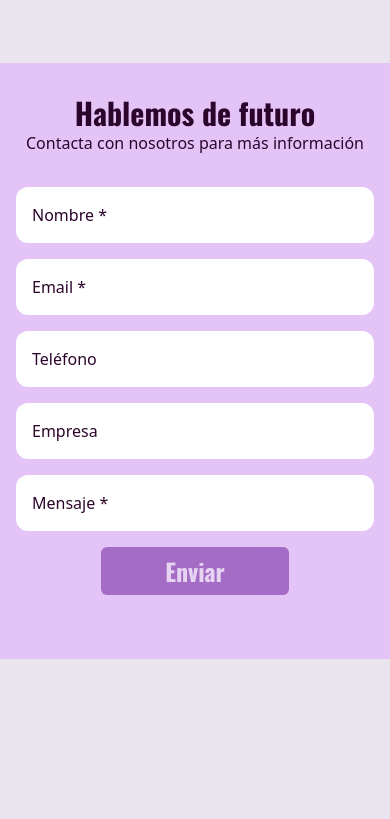
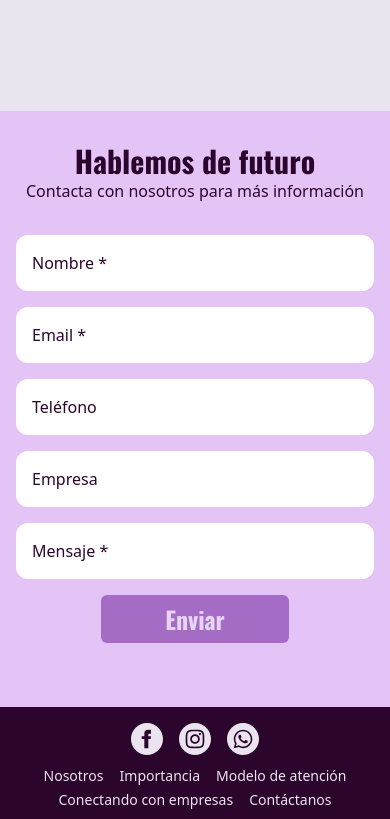
Before and after one commit to darideveloper/fututalent, a Next.js app: page / in a window 390 px wide. Shown: the part 5862-6681 px from the top of the page. Before the commit the page ends 6521 px from the top, so only its background shows below. Built offline with nearby package versions, Linux system fonts and the light colour scheme.

Commit message:
feat (Footer): layout & responsive

```diff
--- /dev/null
+++ b/libs/nav.js
@@ -0,0 +1,22 @@
+export const menuItems = [
+  {
+    "text": "Nosotros",
+    "link": "#ideology",
+  },
+  {
+    "text": "Importancia",
+    "link": "#importance",
+  },
+  {
+    "text": "Modelo de atención",
+    "link": "#care-model",
+  },
+  {
+    "text": "Conectando con empresas",
+    "link": "#companies",
+  },
+  {
+    "text": "Contáctanos",
+    "link": "#contact",
+  }
+]
--- /dev/null
+++ b/libs/socials.js
@@ -0,0 +1,14 @@
+export const socialsData = [
+  {
+    "name": "facebook",
+    "link": "https://www.facebook.com"
+  },
+  {
+    "name": "instagram",
+    "link": "https://www.instagram.com"
+  },
+  {
+    "name": "whatsapp",
+    "link": "https://www.whatsapp.com"
+  }
+]
--- a/pages/_app.jsx
+++ b/pages/_app.jsx
@@ -1,5 +1,11 @@
 import "@/styles/globals.sass"
 
-export default function App({ Component, pageProps }) {
-  return (<Component {...pageProps} />)
+import Layout from "@/sections/Layout"
+
+export default function MyApp({ Component, pageProps }) {
+  return (
+    <Layout>
+      <Component {...pageProps} />
+    </Layout>
+  )
 }
--- a/pages/index.jsx
+++ b/pages/index.jsx
@@ -5,11 +5,10 @@ import Videos from "@/sections/Videos"
 import Founder from "@/sections/Founder"
 import CareModel from "@/sections/CareModel"
 import Importance from "@/sections/Importance"
-import RootLayout from "@/layouts/RootLayout"
 
 export default function Home() {
   return (
-    <RootLayout>
+    <>
       <Hero />
       <About />
       <Ideology />
@@ -17,6 +16,6 @@ export default function Home() {
       <Founder />
       <CareModel />
       <Importance />
-    </RootLayout>
+    </>
   )
 }
--- /dev/null
+++ b/sections/Footer.jsx
@@ -0,0 +1,94 @@
+import { menuItems } from '@/libs/nav'
+import { socialsData } from '@/libs/socials'
+
+import Link from 'next/link'
+
+
+export default function Footer() {
+
+  const svgPaths = {
+    "facebook": "M12 0c-6.627 0-12 5.373-12 12s5.373 12 12 12 12-5.373 12-12-5.373-12-12-12zm3 8h-1.35c-.538 0-.65.221-.65.778v1.222h2l-.209 2h-1.791v7h-3v-7h-2v-2h2v-2.308c0-1.769.931-2.692 3.029-2.692h1.971v3z",
+    "instagram": "M14.829 6.302c-.738-.034-.96-.04-2.829-.04s-2.09.007-2.828.04c-1.899.087-2.783.986-2.87 2.87-.033.738-.041.959-.041 2.828s.008 2.09.041 2.829c.087 1.879.967 2.783 2.87 2.87.737.033.959.041 2.828.041 1.87 0 2.091-.007 2.829-.041 1.899-.086 2.782-.988 2.87-2.87.033-.738.04-.96.04-2.829s-.007-2.09-.04-2.828c-.088-1.883-.973-2.783-2.87-2.87zm-2.829 9.293c-1.985 0-3.595-1.609-3.595-3.595 0-1.985 1.61-3.594 3.595-3.594s3.595 1.609 3.595 3.594c0 1.985-1.61 3.595-3.595 3.595zm3.737-6.491c-.464 0-.84-.376-.84-.84 0-.464.376-.84.84-.84.464 0 .84.376.84.84 0 .463-.376.84-.84.84zm-1.404 2.896c0 1.289-1.045 2.333-2.333 2.333s-2.333-1.044-2.333-2.333c0-1.289 1.045-2.333 2.333-2.333s2.333 1.044 2.333 2.333zm-2.333-12c-6.627 0-12 5.373-12 12s5.373 12 12 12 12-5.373 12-12-5.373-12-12-12zm6.958 14.886c-.115 2.545-1.532 3.955-4.071 4.072-.747.034-.986.042-2.887.042s-2.139-.008-2.886-.042c-2.544-.117-3.955-1.529-4.072-4.072-.034-.746-.042-.985-.042-2.886 0-1.901.008-2.139.042-2.886.117-2.544 1.529-3.955 4.072-4.071.747-.035.985-.043 2.886-.043s2.14.008 2.887.043c2.545.117 3.957 1.532 4.071 4.071.034.747.042.985.042 2.886 0 1.901-.008 2.14-.042 2.886z",
+    "whatsapp": "M12.031 6.172c-3.181 0-5.767 2.586-5.768 5.766-.001 1.298.38 2.27 1.019 3.287l-.582 2.128 2.182-.573c.978.58 1.911.928 3.145.929 3.178 0 5.767-2.587 5.768-5.766.001-3.187-2.575-5.77-5.764-5.771zm3.392 8.244c-.144.405-.837.774-1.17.824-.299.045-.677.063-1.092-.069-.252-.08-.575-.187-.988-.365-1.739-.751-2.874-2.502-2.961-2.617-.087-.116-.708-.94-.708-1.793s.448-1.273.607-1.446c.159-.173.346-.217.462-.217l.332.006c.106.005.249-.04.39.298.144.347.491 1.2.534 1.287.043.087.072.188.014.304-.058.116-.087.188-.173.289l-.26.304c-.087.086-.177.18-.076.354.101.174.449.741.964 1.201.662.591 1.221.774 1.394.86s.274.072.376-.043c.101-.116.433-.506.549-.68.116-.173.231-.145.39-.087s1.011.477 1.184.564.289.13.332.202c.045.072.045.419-.1.824zm-3.423-14.416c-6.627 0-12 5.373-12 12s5.373 12 12 12 12-5.373 12-12-5.373-12-12-12zm.029 18.88c-1.161 0-2.305-.292-3.318-.844l-3.677.964.984-3.595c-.607-1.052-.927-2.246-.926-3.468.001-3.825 3.113-6.937 6.937-6.937 1.856.001 3.598.723 4.907 2.034 1.31 1.311 2.031 3.054 2.03 4.908-.001 3.825-3.113 6.938-6.937 6.938z"
+  }
+
+  return (
+    <footer
+      className={`
+        footer
+        bg-purple-dark
+        text-white
+        py-2
+      `}
+    >
+      <div
+        className={`
+          socials
+          flex
+          justify-center
+          items-center
+          gap-4
+          py-2
+        `}
+      >
+        {
+          socialsData.map((social, index) => (
+            <Link
+              key={index}
+              href={social.link}
+              target="_blank"
+            >
+            <svg
+              viewBox="0 0 24 24"
+              className={`
+                duration-200
+                fill-white hover:fill-purple-light
+                hover:scale-110
+                w-8
+                h-8
+              `}
+            >
+              <path
+                d={svgPaths[social.name]}
+              />
+            </svg>
+
+            </Link>
+          ))
+        }
+      </div>
+
+      <nav>
+        <ul
+          className={`
+            flex
+            flex-wrap
+            justify-center
+          `}
+        >
+          {
+            menuItems.map((item, index) => (
+              <li
+                key={index}
+              >
+                <Link
+                  href={item.link}
+                  className={`
+                    duration-200
+                    text-white: hover:text-purple-light
+                    hover:opacity-75
+                    text-sm
+                    mx-2
+                  `}
+                >
+                  {item.text}
+                </Link>
+              </li>
+            ))
+          }
+        </ul>
+      </nav>
+
+    </footer>
+  )
+}
--- a/sections/Header.jsx
+++ b/sections/Header.jsx
@@ -1,34 +1,12 @@
 import Image from 'next/image'
 import Link from 'next/link'
 
+import { menuItems } from '@/libs/nav'
 import { fontTitle } from '@/libs/fonts'
 import { useState } from 'react'
 
 
 export default function Header() {
-
-  const headerMenuItems = [
-    {
-      "text": "Nosotros",
-      "link": "#ideology",
-    },
-    {
-      "text": "Importancia",
-      "link": "#importance",
-    },
-    {
-      "text": "Modelo de atención",
-      "link": "#care-model",
-    },
-    {
-      "text": "Conectando con empresas",
-      "link": "#companies",
-    },
-    {
-      "text": "Contáctanos",
-      "link": "#contact",
-    }
-  ]
 
   const [isOpen, setIsOpen] = useState(false)
 
@@ -111,7 +89,7 @@ export default function Header() {
           `}
         >
           {
-            headerMenuItems.map((item, index) => (
+            menuItems.map((item, index) => (
               <li
                 key={index}
               >
--- a/layouts/RootLayout.jsx
+++ b/sections/Layout.jsx
@@ -1,10 +1,10 @@
-// import Footer from "@/sections/footer"
-import Header from "@/sections/header"
-import Contact from "@/sections/contact"
-import Head from "next/head"
+import Footer from "@/sections/Footer"
+import Header from "@/sections/Header"
+import Contact from "@/sections/Contact"
 
 import { fontBody } from "@/libs/fonts"
 import { metaData } from "@/libs/meta"
+import Head from "next/head"
 
 /**
  * Root layout component.
@@ -13,11 +13,10 @@ import { metaData } from "@/libs/meta"
  * @param {string} props.pageTitle - title of current subpage
  * @returns {JSX.Element} - rendered Root layout
  */
-export default function RootLayout ({children, pageTitle}) {
+export default function Layout ({children, pageTitle}) {
 
   return (
     <>
-      {/* Metadata */}
       <Head>
         <title>{pageTitle ? `${pageTitle} | ${metaData.title}` : metaData.title}</title>
         <meta name="description" content={metaData.description} />
@@ -29,13 +28,12 @@ export default function RootLayout ({children, pageTitle}) {
         className={`
           w-full
           overflow-x-hidden
-          ${fontBody.className}
         `}
       >
         {children}
       </main>
       <Contact />
-      {/* <Footer /> */}
+      <Footer />
     </>
   )
 }
```
